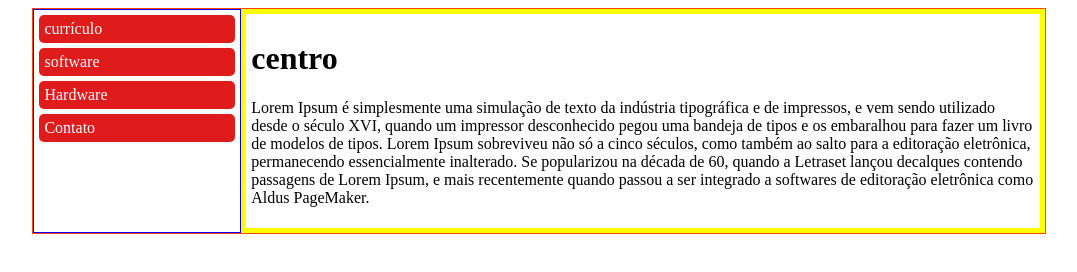
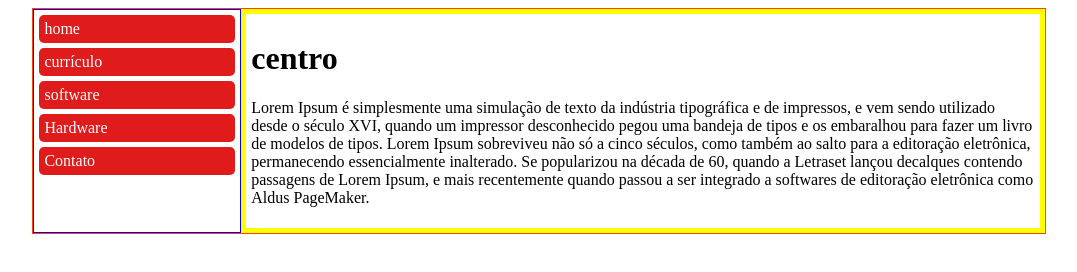
Before and after one commit to sandricarneiro/test, a plain HTML site: page index.html in a window 1280 px wide. Shown: the whole page, without its empty margins (101-1178 px from the left). Drawn offline with Linux system fonts and the light colour scheme.

Commit message:
foi adicionado o botão home

```diff
--- a/index.html
+++ b/index.html
@@ -48,6 +48,7 @@
 <div id="tudo">
 
       <div  id="menu">
+                  <a href="index.html">home</a>
                   <a href="curriculo.html">currículo</a>
                   <a href="software.html">software</a>
                   <a href="hardware.html">Hardware</a>
```
Also changed, not shown: Hardware.html (+1 -0 lines), curriculo.html (+1 -0 lines), software.html (+1 -0 lines).
